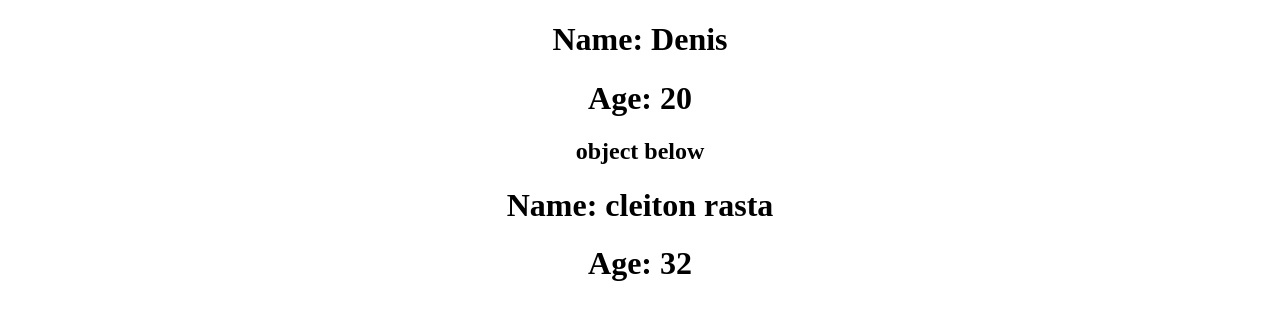
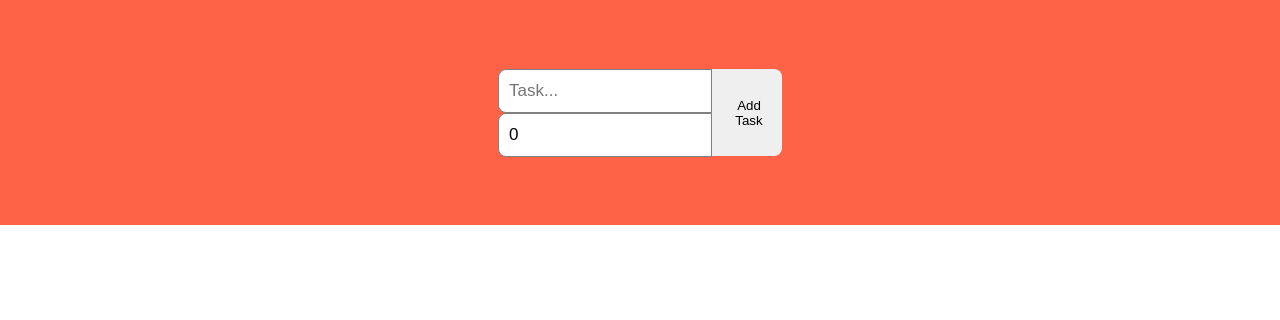
Before and after one commit to denis-junior/react-typescript-context, a React (Create React App) app in the folder client/: page / in a window 1280 px wide. Shown: the top 320 px of the page. Built offline with nearby package versions, Linux system fonts and the light colour scheme.

Commit message:
to-do-list working now

```diff
--- a/client/src/App.css
+++ b/client/src/App.css
@@ -1,38 +1,95 @@
 .App {
-  text-align: center;
+  display: flex;
+  align-items: center;
+  flex-direction: column;
+  width: 100vw;
+  height: 100vh;
+  font-family: Arial, Helvetica, sans-serif;
 }
 
-.App-logo {
-  height: 40vmin;
-  pointer-events: none;
+body {
+  margin: 0%;
+  padding: 0%;
 }
 
-@media (prefers-reduced-motion: no-preference) {
-  .App-logo {
-    animation: App-logo-spin infinite 20s linear;
-  }
+.header {
+  flex: 30%;
+  background-color: tomato;
+  width: 100%;
+  display: flex;
+  justify-content: center;
+  align-items: center;
 }
 
-.App-header {
-  background-color: #282c34;
-  min-height: 100vh;
+.header .inputContainer {
   display: flex;
   flex-direction: column;
-  align-items: center;
-  justify-content: center;
-  font-size: calc(10px + 2vmin);
-  color: white;
 }
 
-.App-link {
-  color: #61dafb;
+.header input {
+  width: 200px;
+  height: 40px;
+  border: none;
+  border-bottom-left-radius: 8px;
+  border-top-left-radius: 8px;
+  padding-left: 10px;
+  font-size: 17px;
+  border: 1px solid grey;
 }
 
-@keyframes App-logo-spin {
-  from {
-    transform: rotate(0deg);
-  }
-  to {
-    transform: rotate(360deg);
-  }
+.header button {
+  width: 70px;
+  height: 87px;
+  border: none;
+  border-bottom-right-radius: 8px;
+  border-top-right-radius: 8px;
+  padding-left: 10px;
+  cursor: pointer;
 }
+
+.todoList {
+  flex: 70%;
+  width: 100%;
+  display: flex;
+  align-items: center;
+  padding-top: 50px;
+  flex-direction: column;
+}
+
+.task {
+  width: 500px;
+  height: 50px;
+  display: flex;
+  color: white;
+  margin: 15px;
+}
+
+.task .content {
+  flex: 80%;
+  height: 100%;
+  display: flex;
+  justify-content: center;
+  align-items: center;
+}
+
+.task .content span {
+  display: grid;
+  place-items: center;
+  border: 1px solid white;
+  width: 100%;
+  height: 100%;
+  font-size: 18px;
+  border-right: none;
+  background-color: tomato;
+}
+
+.task button {
+  flex: 20%;
+  height: 100%;
+  border: none;
+  background-color: lightseagreen;
+  border-top-right-radius: 8px;
+  border-bottom-right-radius: 8px;
+  color: white;
+  cursor: pointer;
+}
--- a/client/src/App.tsx
+++ b/client/src/App.tsx
@@ -1,20 +1,65 @@
-import React from 'react';
-import './App.css';
-import { Person } from './components/Person';
-import { person } from './components/types';
-import { IPerson } from './interface';
+import React, { ChangeEvent, FC, useState } from "react";
+import "./App.css";
+import { TodoTask } from "./components/TodoTask";
+import { ITask } from "./interfaces";
 
-function App() {
-  const person: person = {
-    name:"cleiton rasta",
-    age:32
+const App: FC = () => {
+
+  const [task, setTask] = useState<string>("");
+  const [deadline, setDeadline] = useState<number>(0);
+  const [todoList, setTodoList] = useState<ITask[]>([]);
+
+  const handleChange = (event: ChangeEvent<HTMLInputElement>): void => {
+    if (event.target.name === "task") {
+      setTask(event.target.value);
+    } else {
+      setDeadline(Number(event.target.value));
+    }
+  };
+
+  const addTask = ():void => {
+    const newTask = {taskName: task, deadline}
+    setTodoList([...todoList, newTask])
+    setTask("")
+    setDeadline(0)
+    console.log(todoList)
+  }
+
+  const completeTask = (taskNameToDelete: string):void => {
+    setTodoList(todoList.filter((task) => {
+      return task.taskName !== taskNameToDelete
+    }))
   }
 
   return (
     <div className="App">
-      <Person name={"Denis"} age={20} person={person}/>
+      <div className="header">
+        <div className="inputContainer">
+          <input
+            type="text"
+            name="task"
+            value={task}
+            placeholder="Task..."
+            onChange={handleChange}
+          />
+          <input
+            type="number"
+            name="deadline"
+            value={deadline}
+            placeholder="Deadline (in days)..."
+            onChange={handleChange}
+          />
+        </div>
+
+        <button onClick={addTask}>Add Task</button>
+      </div>
+      <div className="todoList">
+        {todoList.map((task: ITask, key: number)=>{
+          return <TodoTask key={key} task={task} completeTask={completeTask}/>
+        })}
+      </div>
     </div>
   );
-}
+};
 
 export default App;
--- a/client/src/components/Person.tsx
+++ b/client/src/components/Person.tsx
@@ -1,6 +1,5 @@
-import React, {FC} from 'react';
-import { IPerson } from '../interface';
-import { person } from './types';
+import {FC} from 'react';
+import { person } from '../types';
 
 interface IPersonProps {
 name: string
--- /dev/null
+++ b/client/src/components/TodoTask.tsx
@@ -0,0 +1,19 @@
+import React, {FC} from 'react';
+import { ITask } from '../interfaces';
+
+export interface ITodoTaskProps {
+    task: ITask
+    completeTask(taskNameToDelete: string): void
+}
+
+export const TodoTask: FC<ITodoTaskProps> = ({task, completeTask}) => {
+  return (
+    <div className='task'>
+        <div className="content">
+            <span>{task.taskName}</span>
+            <span>{task.deadline}</span>
+        </div>
+        <button onClick={()=>{completeTask(task.taskName)}}>X</button>
+    </div>
+  );
+}
--- a/client/src/interface.ts
+++ /dev/null
@@ -1,4 +0,0 @@
-export interface IPerson {
-    name: string
-    age: number
-}
--- /dev/null
+++ b/client/src/interfaces.ts
@@ -0,0 +1,9 @@
+export interface IPerson {
+    name: string
+    age: number
+}
+
+export interface ITask {
+    taskName: string,
+    deadline: number
+}
```
Also changed, not shown: client/src/types.ts (renamed from client/src/components/types.ts), 1 other file (tests, documents, lock files or other folders).
